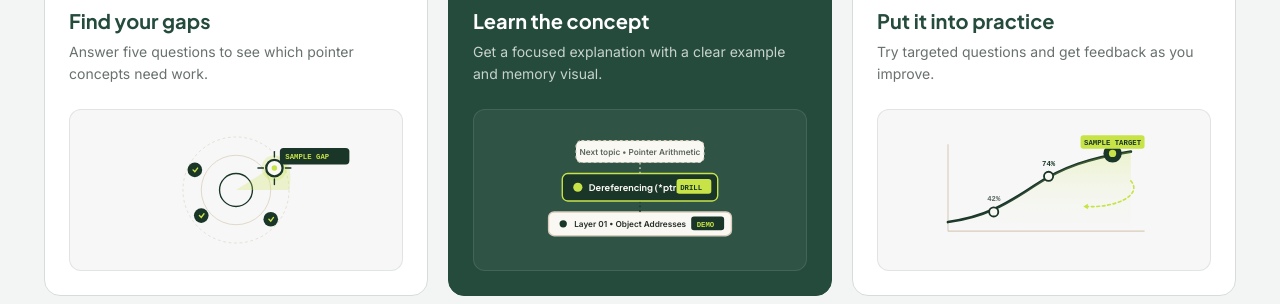
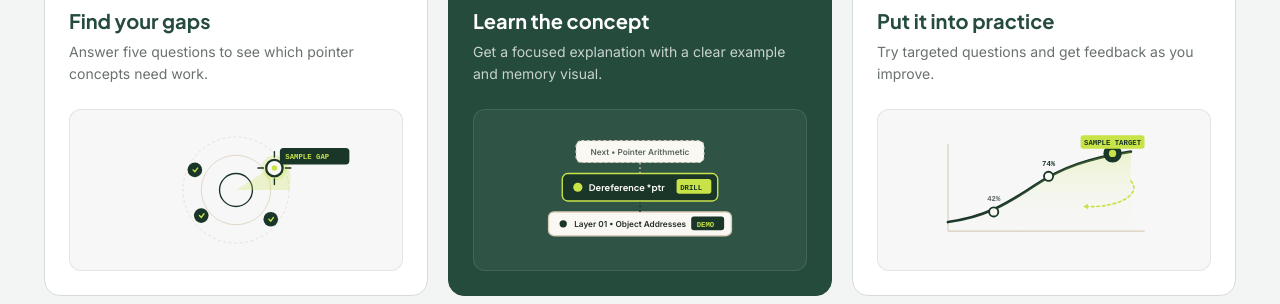
Before and after one commit to hanisnaff/Lumora, a React (Vite) app: page / in a window 1280 px wide. Shown: the part 1220-1524 px from the top of the page. Built offline with nearby package versions, Linux system fonts and the light colour scheme; no server answers.

Commit message:
Prevent label overlap in the illustrative concept stack

```diff
--- a/src/components/illustrations/HowItWorksVisuals.tsx
+++ b/src/components/illustrations/HowItWorksVisuals.tsx
@@ -67,7 +67,7 @@ export const UnderstandVisual: React.FC = () => {
         <rect x="55" y="52" width="170" height="30" rx="6" fill="#1A3628" stroke="#C8E348" strokeWidth="1.5" />
         <circle cx="72" cy="67" r="5" fill="#C8E348" />
         <text x="84" y="71" fill="#FAF8F3" fontSize="10" fontWeight="700" fontFamily="Plus Jakarta Sans">
-          Dereferencing (*ptr)
+          Dereference *ptr
         </text>
         <rect x="180" y="58" width="38" height="16" rx="3" fill="#C8E348" />
         <text x="184" y="69.5" fill="#1A3628" fontSize="8" fontWeight="800" fontFamily="monospace">
@@ -80,7 +80,7 @@ export const UnderstandVisual: React.FC = () => {
         {/* Layer 3: Target Application (Upcoming) */}
         <rect x="70" y="16" width="140" height="24" rx="6" fill="#FAF8F3" stroke="#D9CCBA" strokeWidth="1.2" strokeDasharray="3 3" />
         <text x="140" y="32" textAnchor="middle" fill="#5C675F" fontSize="9" fontWeight="600" fontFamily="Inter">
-          Next topic &bull; Pointer Arithmetic
+          Next &bull; Pointer Arithmetic
         </text>
       </svg>
     </div>
```
